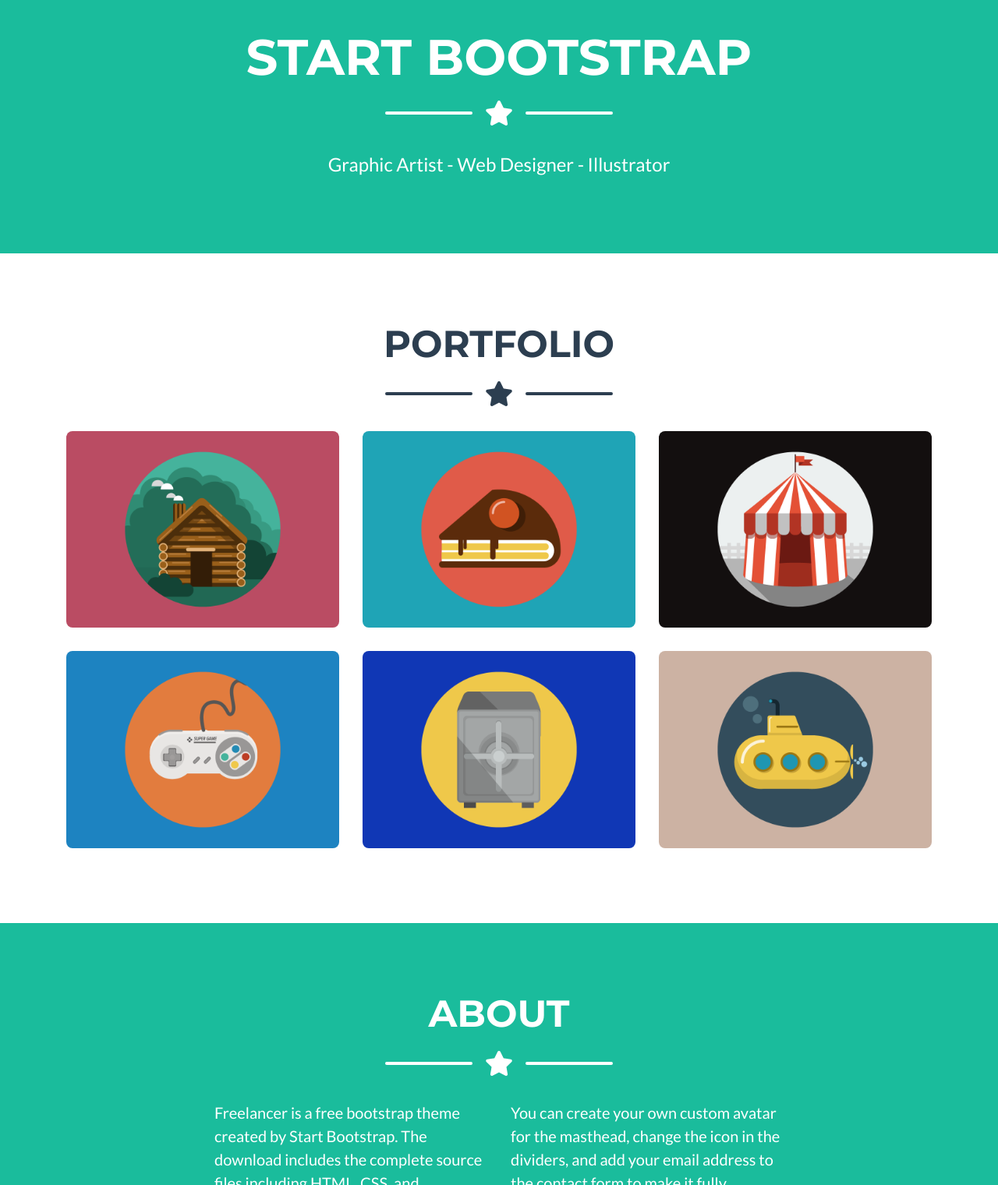
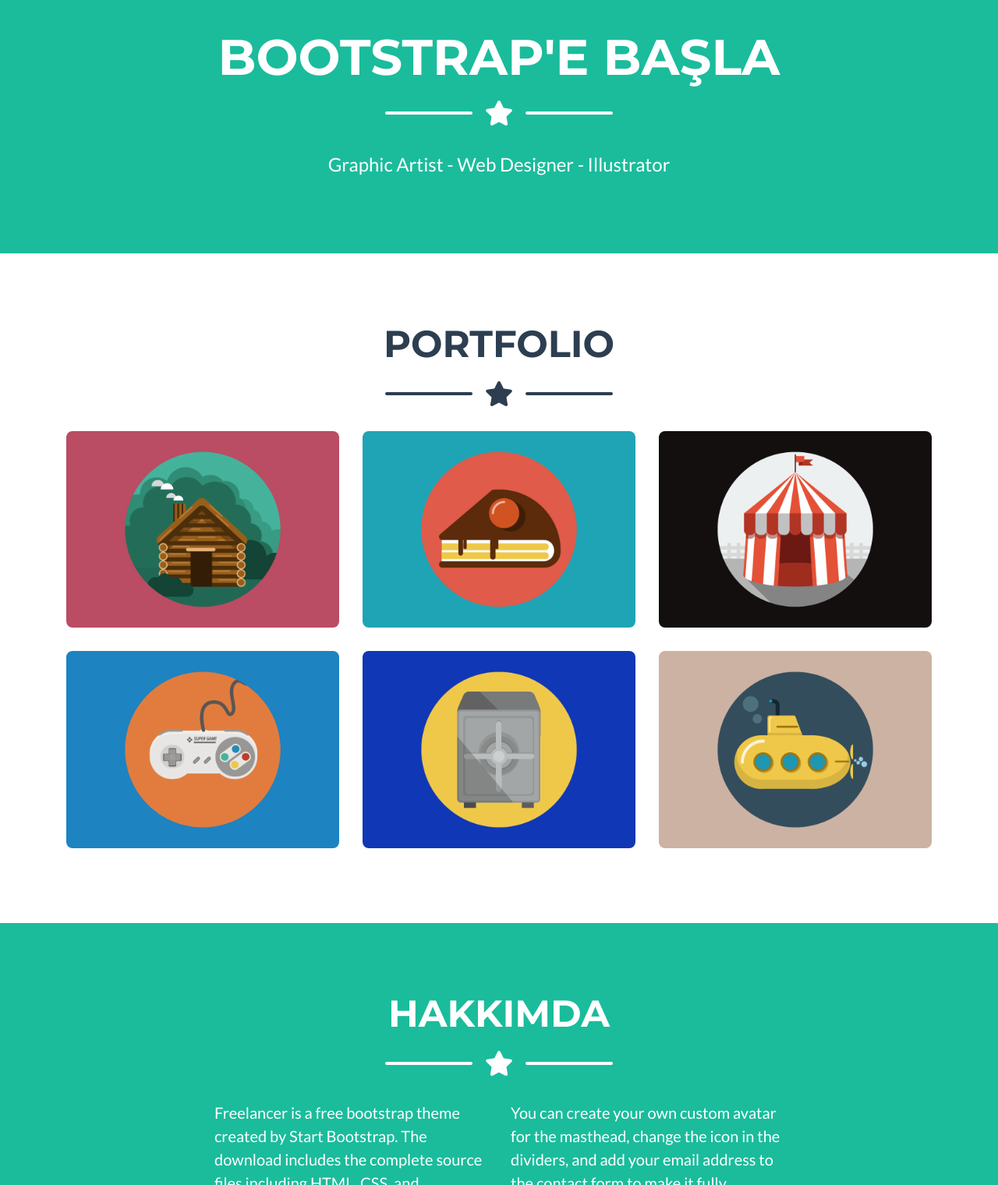
Before and after one commit to cumaliGitEgitimi/webSitem, a website with bundled scripts: page index.html in a window 1280 px wide. Shown: the part 458-1978 px from the top of the page at 78% size. Built offline with nearby package versions, Linux system fonts and the light colour scheme.

Commit message:
index.html dosyasında bazı bölümler değiştirildi.

```diff
--- a/index.html
+++ b/index.html
@@ -54,7 +54,7 @@
       <img class="masthead-avatar mb-5" src="img/avataaars.svg" alt="">
 
       <!-- Masthead Heading -->
-      <h1 class="masthead-heading text-uppercase mb-0">Start Bootstrap</h1>
+      <h1 class="masthead-heading text-uppercase mb-0">Bootstrap'e başla</h1>
 
       <!-- Icon Divider -->
       <div class="divider-custom divider-light">
@@ -173,7 +173,7 @@
     <div class="container">
 
       <!-- About Section Heading -->
-      <h2 class="page-section-heading text-center text-uppercase text-white">About</h2>
+      <h2 class="page-section-heading text-center text-uppercase text-white">Hakkımda</h2>
 
       <!-- Icon Divider -->
       <div class="divider-custom divider-light">
```
